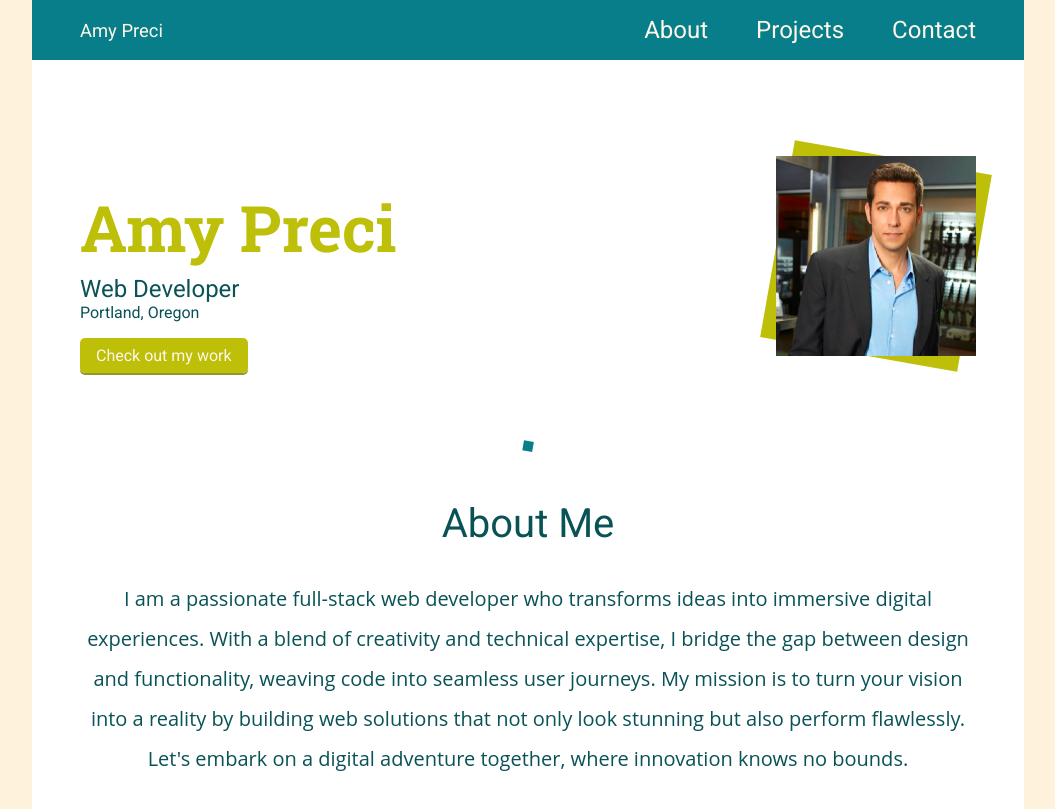
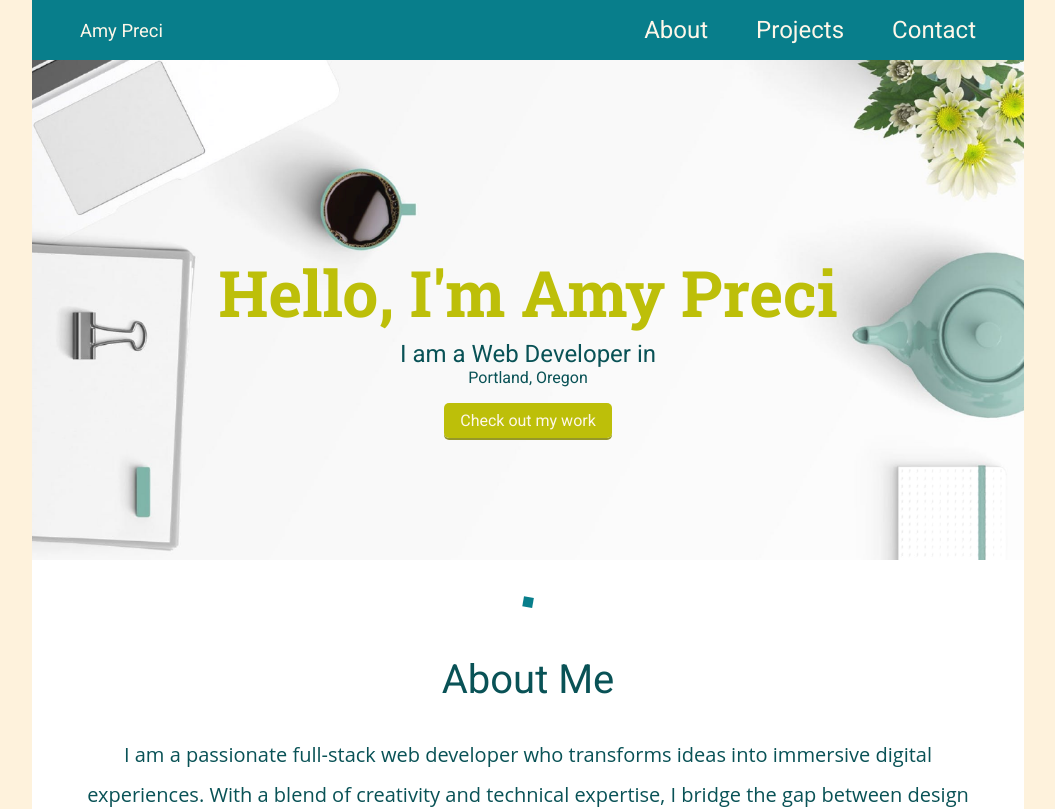
Before and after one commit to Amy-Pr/react-portfolio, a React (Vite) app: page / in a window 1280 px wide. Shown: the top 809 px of the page, without its empty margins (112-1167 px from the left). Built offline with nearby package versions, Linux system fonts and the light colour scheme.

Commit message:
move hero section in App component, style hero section for desktop view

```diff
--- a/src/App.jsx
+++ b/src/App.jsx
@@ -9,8 +9,9 @@ const App = () => {
   return (
     <div>
       <Header />
+      <Hero />
       <main>
-        <Hero />
+        {/* <Hero /> */}
         <About />
         <Projects />
         <Contact />
--- a/src/components/Hero.jsx
+++ b/src/components/Hero.jsx
@@ -4,12 +4,12 @@ import Link from './Link';
 const Hero = () => {
     return(
         <section className="hero divider">
-            <div className="image">
+            {/* <div className="image">
                 <img src={profileImage} alt="Photo of Amy"/>
-            </div>
-            <div>
-                <h1>Amy Preci</h1>
-                <p>Web Developer</p>
+            </div> */}
+            <div className="intro">
+                <h1>Hello, I'm Amy Preci</h1>
+                <p>I am a Web Developer in</p>
                 <p>Portland, Oregon</p>
                 <Link href="#projects">Check out my work</Link>
             </div>
--- a/src/index.css
+++ b/src/index.css
@@ -172,7 +172,13 @@ header button:hover {
 
 /* HERO SECTION */
 
-.hero .image {
+.hero {
+  background: url(./assets/hero-image.png) right top no-repeat;
+  background-size: cover;
+  min-height: 500px;
+}
+
+/* .hero .image {
   display: flex;
   justify-content: center;
   margin-bottom: 3rem;
@@ -193,7 +199,7 @@ header button:hover {
   z-index: 10;
   width: 200px;
   background-color: var(--body-bg);
-}
+} */
 
 .hero p {
   font-size: 1.2rem;
@@ -314,6 +320,7 @@ footer {
 }
 
 /* MEDIA QUERIES */
+/* TODO: Fix hero section for tablet and phone sizes */
 
 @media (min-width: 1024px) {
   header button {
@@ -336,10 +343,14 @@ footer {
     gap: 3rem;
   }
 
-  .hero {
+  /* .hero {
     flex-direction: row-reverse;
     justify-content: space-between;
     text-align: left;
+  } */
+
+  .intro {
+    padding-top: 200px;
   }
 
   .project {
@@ -366,6 +377,7 @@ footer {
 
   header,
   main,
+  .hero,
   footer {
     max-width: 992px;
     margin-inline: auto;
```
Also changed, not shown: src/assets/hero-image.png (added).
